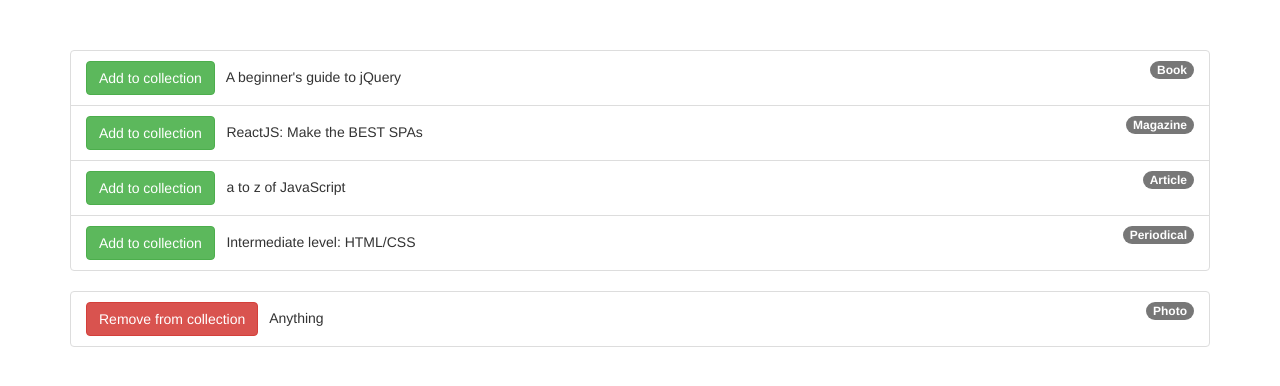
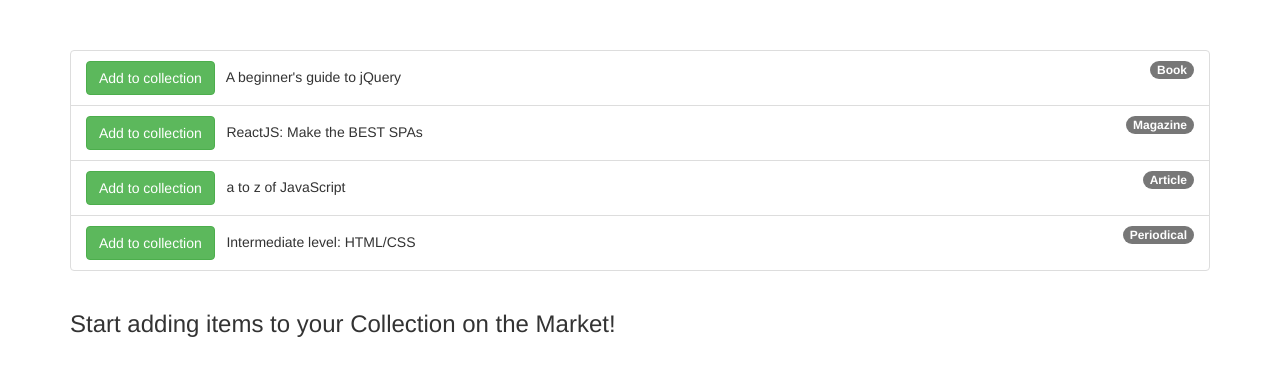
Before and after one commit to VisheshSingh/Ang-Collection-App, an Angular app: page / in a window 1280 px wide. Shown: the top 386 px of the page. Built offline with nearby package versions, Linux system fonts and the light colour scheme.

Commit message:
Cross component communication

```diff
--- a/src/app/collection/collection.component.html
+++ b/src/app/collection/collection.component.html
@@ -1,11 +1,12 @@
 <div class="row">
     <div class="col-xs-12">
-        <ul class="list-group">
-            <li class="list-group-item">
-                <span class="badge">Photo</span>
-                <button class="btn btn-danger">Remove from collection</button>&nbsp;&nbsp;
-                Anything
+        <ul class="list-group" *ngIf="collectedItems.length > 0">
+            <li class="list-group-item" *ngFor="let item of collectedItems">
+                <span class="badge">{{item.type}}</span>
+                <button class="btn btn-danger" (click)="onRemoveCollection(item)">Remove from collection</button>&nbsp;&nbsp;
+                {{item.description}}
             </li>
         </ul>
+        <h3 *ngIf="collectedItems.length == 0">Start adding items to your Collection on the Market!</h3>
     </div>
 </div>
--- a/src/app/collection/collection.component.ts
+++ b/src/app/collection/collection.component.ts
@@ -1,15 +1,22 @@
 import { Component, OnInit } from '@angular/core';
-
+import{ CollectableService } from '../shared/collectable.service';
+import {Collectable} from '../shared/collectable.model'
 @Component({
   selector: 'app-collection',
   templateUrl: './collection.component.html',
   styleUrls: ['./collection.component.css']
 })
 export class CollectionComponent implements OnInit {
+collectedItems: Collectable[] = [];
 
-  constructor() { }
+onRemoveCollection(item: Collectable){
+    this.CS.removeCollection(item);
+}
+
+  constructor(private CS: CollectableService) { }
 
   ngOnInit() {
+      this.collectedItems = this.CS.getCollection();
   }
 
 }
--- a/src/app/market/market.component.html
+++ b/src/app/market/market.component.html
@@ -3,7 +3,7 @@
         <ul class="list-group">
             <li class="list-group-item" *ngFor="let item of collectables">
                 <span class="badge">{{item.type}}</span>
-                <button class="btn btn-success" (click)="onAddCollection()">Add to collection</button>&nbsp;&nbsp;
+                <button class="btn btn-success" (click)="onAddCollection(item)">Add to collection</button>&nbsp;&nbsp;
                 {{item.description}}
             </li>
         </ul>
--- a/src/app/market/market.component.ts
+++ b/src/app/market/market.component.ts
@@ -1,5 +1,6 @@
 import { Component, OnInit } from '@angular/core';
 import { CollectableService } from '../shared/collectable.service';
+import {Collectable} from '../shared/collectable.model';
 
 @Component({
   selector: 'app-market',
@@ -7,10 +8,10 @@
   styleUrls: ['./market.component.css']
 })
 export class MarketComponent implements OnInit {
-    collectables = [];
+    collectables: Collectable[] = [];
 
-    onAddCollection(){
-        console.log("Test!");
+    onAddCollection(item: Collectable){
+        this.CS.addCollection(item);
     }
 
   constructor(private CS: CollectableService ) { }
--- a/src/app/shared/collectable.service.ts
+++ b/src/app/shared/collectable.service.ts
@@ -10,10 +10,28 @@
         {description: 'Intermediate level: HTML/CSS', type: 'Periodical'}
     ];
 
+    private collection: Collectable[] = [];
+
     getCollectables(){
         return this.collectables;
     }
 
+    getCollection(){
+        return this.collection;
+    }
+
+    addCollection(item: Collectable){
+        if(this.collection.indexOf(item) !== -1){
+            return;
+        }
+        this.collection.push(item);
+    }
+
+    removeCollection(item: Collectable){
+        this.collection.splice(this.collection.indexOf(item), 1);
+    }
+
   constructor() { }
 
+
 }
```
